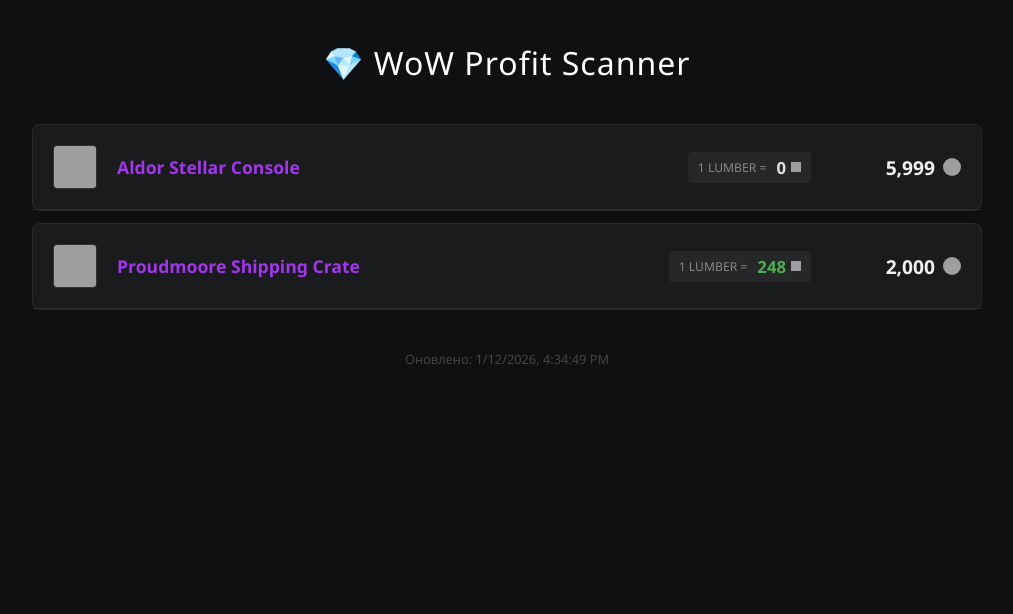
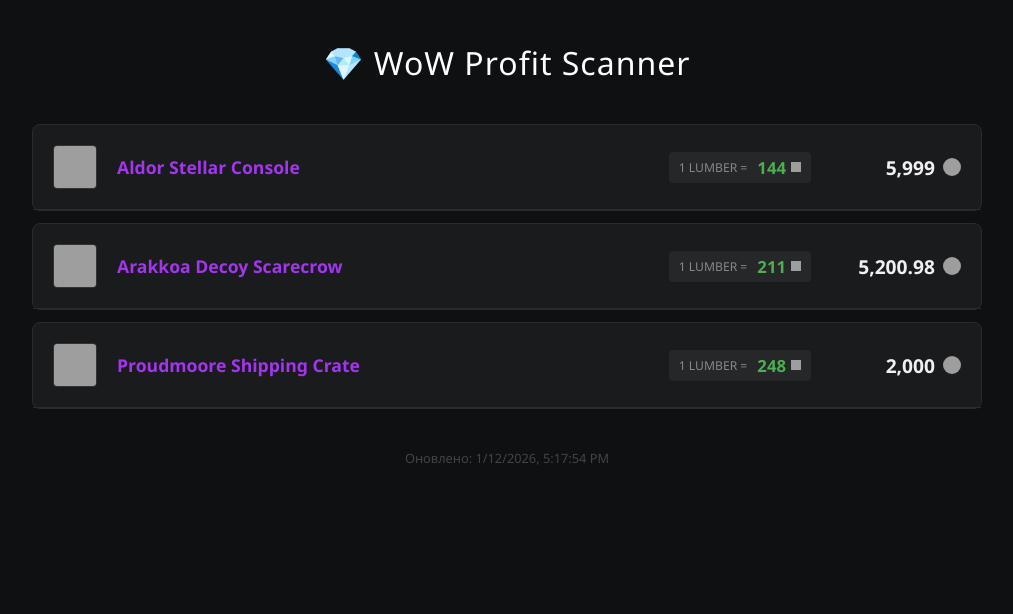
Before and after one commit to goncharov6543-source/WowDecorScanner, a plain HTML site: page index.html in a window 1280 px wide. Shown: the whole page, without its empty margins (133-1146 px from the left). Drawn offline with Linux system fonts and the light colour scheme; grey boxes are pictures that could not be loaded.

Commit message:
deploy: bade62713eb20ba8c168f649908ae6acd0d184a6

```diff
--- a/index.html
+++ b/index.html
@@ -65,9 +65,9 @@
                         <span class="copy-tooltip">Скопійовано!</span>
                     </div>
                 </div>
-                <div class="col-lumber neutral">
+                <div class="col-lumber positive">
                     <span class="lumber-label">1 Lumber = </span>
-                    <span class="lumber-value">0</span>
+                    <span class="lumber-value">144</span>
                     <img src="https://wow.zamimg.com/images/wow/icons/large/inv_misc_coin_01.jpg" class="coin-xs">
                 </div>
                 <div class="col-price">
@@ -80,7 +80,7 @@
                     <div class="reagents-block">
                         <div class="block-header">
                             <h4>🛠️ Recipe Cost (Region)</h4>
-                            <span class="total-craft-cost text-red">Total: -0 g</span>
+                            <span class="total-craft-cost text-red">Total: -201 g</span>
                         </div>
                         <ul class="recipe-list">
                     <li>
@@ -90,7 +90,7 @@
                             <span class="reagent-name">Void Crystal</span>
                         </div>
                         <div class="reag-right">
-                             ? <span class="gold-symbol">g</span>
+                             4 <span class="gold-symbol">g</span>
                         </div>
                     </li>
 
@@ -101,7 +101,7 @@
                             <span class="reagent-name">Large Prismatic Shard</span>
                         </div>
                         <div class="reag-right">
-                             ? <span class="gold-symbol">g</span>
+                             4 <span class="gold-symbol">g</span>
                         </div>
                     </li>
 
@@ -112,7 +112,7 @@
                             <span class="reagent-name">Greater Planar Essence</span>
                         </div>
                         <div class="reag-right">
-                             ? <span class="gold-symbol">g</span>
+                             10 <span class="gold-symbol">g</span>
                         </div>
                     </li>
 
@@ -123,7 +123,7 @@
                             <span class="reagent-name">Arcane Dust</span>
                         </div>
                         <div class="reag-right">
-                             ? <span class="gold-symbol">g</span>
+                             4 <span class="gold-symbol">g</span>
                         </div>
                     </li>
                 </ul>
@@ -145,6 +145,91 @@
             <div class="server-row">
                 <span class="server-name">Argent Dawn</span>
                 <span class="server-price">6,979.7 <img src="https://wow.zamimg.com/images/wow/icons/large/inv_misc_coin_01.jpg" class="coin-sm"></span>
+            </div>
+
+                    </div>
+                </div>
+            </div>
+        </div>
+
+        <div class="item-card" onclick="toggleDetails(this)">
+            <div class="main-row">
+                <div class="col-icon"><img src="https://render.worldofwarcraft.com/eu/icons/56/inv_ak_scarecrow01.jpg" alt="Arakkoa Decoy Scarecrow"></div>
+                <div class="col-name">
+                    <div class="name-text" onclick="copyName(event, 'Arakkoa Decoy Scarecrow')">
+                        Arakkoa Decoy Scarecrow
+                        <span class="copy-tooltip">Скопійовано!</span>
+                    </div>
+                </div>
+                <div class="col-lumber positive">
+                    <span class="lumber-label">1 Lumber = </span>
+                    <span class="lumber-value">211</span>
+                    <img src="https://wow.zamimg.com/images/wow/icons/large/inv_misc_coin_01.jpg" class="coin-xs">
+                </div>
+                <div class="col-price">
+                    <span class="gold-amount">5,200.98</span>
+                    <img src="https://wow.zamimg.com/images/wow/icons/large/inv_misc_coin_01.jpg" class="gold-icon">
+                </div>
+            </div>
+            <div class="details-row">
+                <div class="details-content">
+                    <div class="reagents-block">
+                        <div class="block-header">
+                            <h4>🛠️ Recipe Cost (Region)</h4>
+                            <span class="total-craft-cost text-red">Total: -975 g</span>
+                        </div>
+                        <ul class="recipe-list">
+                    <li>
+                        <div class="reag-left">
+                            <span class="reagent-count">4x</span>
+                            <img src="https://render.worldofwarcraft.com/eu/icons/56/inv_misc_monsterscales_18.jpg" class="reag-icon">
+                            <span class="reagent-name">Cobra Scales</span>
+                        </div>
+                        <div class="reag-right">
+                             180 <span class="gold-symbol">g</span>
+                        </div>
+                    </li>
+
+                    <li>
+                        <div class="reag-left">
+                            <span class="reagent-count">6x</span>
+                            <img src="https://render.worldofwarcraft.com/eu/icons/56/inv_misc_leatherscrap_11.jpg" class="reag-icon">
+                            <span class="reagent-name">Heavy Knothide Leather</span>
+                        </div>
+                        <div class="reag-right">
+                             42 <span class="gold-symbol">g</span>
+                        </div>
+                    </li>
+
+                    <li>
+                        <div class="reag-left">
+                            <span class="reagent-count">3x</span>
+                            <img src="https://render.worldofwarcraft.com/eu/icons/56/spell_shadow_antimagicshell.jpg" class="reag-icon">
+                            <span class="reagent-name">Rune Thread</span>
+                        </div>
+                        <div class="reag-right">
+                             1 <span class="gold-symbol">g</span>
+                        </div>
+                    </li>
+                </ul>
+                        <div class="craft-qty-info">Requires: <b>20</b> Lumber</div>
+                    </div>
+                    <div class="servers-block">
+                        <h4>🏆 Топ-3 (Найдешевші)</h4>
+
+            <div class="server-row">
+                <span class="server-name">Auchindoun</span>
+                <span class="server-price">5,200.98 <img src="https://wow.zamimg.com/images/wow/icons/large/inv_misc_coin_01.jpg" class="coin-sm"></span>
+            </div>
+
+            <div class="server-row">
+                <span class="server-name">Dentarg</span>
+                <span class="server-price">5,432 <img src="https://wow.zamimg.com/images/wow/icons/large/inv_misc_coin_01.jpg" class="coin-sm"></span>
+            </div>
+
+            <div class="server-row">
+                <span class="server-name">Emeriss</span>
+                <span class="server-price">5,500 <img src="https://wow.zamimg.com/images/wow/icons/large/inv_misc_coin_01.jpg" class="coin-sm"></span>
             </div>
 
                     </div>
@@ -226,7 +311,7 @@
             </div>
         </div>
         </div>
-            <div class="footer">Оновлено: 1/12/2026, 4:34:49 PM</div>
+            <div class="footer">Оновлено: 1/12/2026, 5:17:54 PM</div>
         </div>
         <script>
             function toggleDetails(card) { card.classList.toggle('active'); }
```
